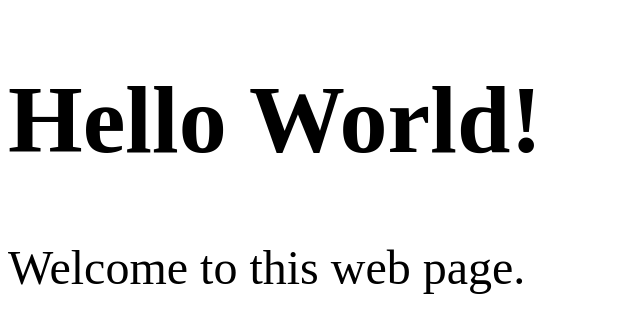
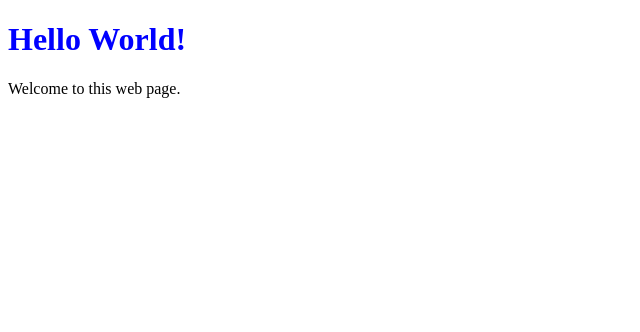
Before and after one commit to evalahiri/evalahiri.github.io, a plain HTML site: page index.html in a window 1280 px wide. Shown: the whole page, without its empty margins (0-640 px from the left). Drawn offline with Linux system fonts and the light colour scheme.

Commit message:
Update index.html

```diff
--- a/index.html
+++ b/index.html
@@ -1,19 +1,10 @@
 <!DOCTYPE html>
 <html>
-  <head>
-      <style>
-        body{
-          font-family:Tangerine, serif;
-          font-size: 48px;
-        }
-    </style>
-  </head>
 
     <body>
 
-     <h1>Hello World!</h1>
+     <h1 style="color:blue;">Hello World!</h1>
      <p>Welcome to this web page.</p>
-
 
    </body>
 </html>
```
